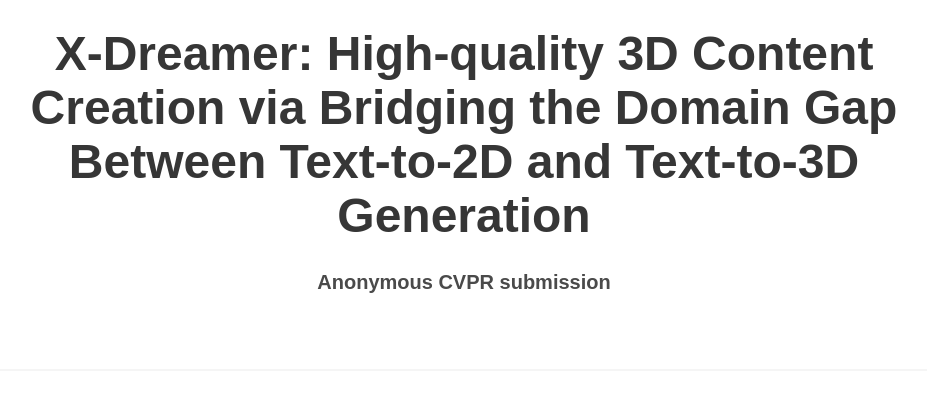
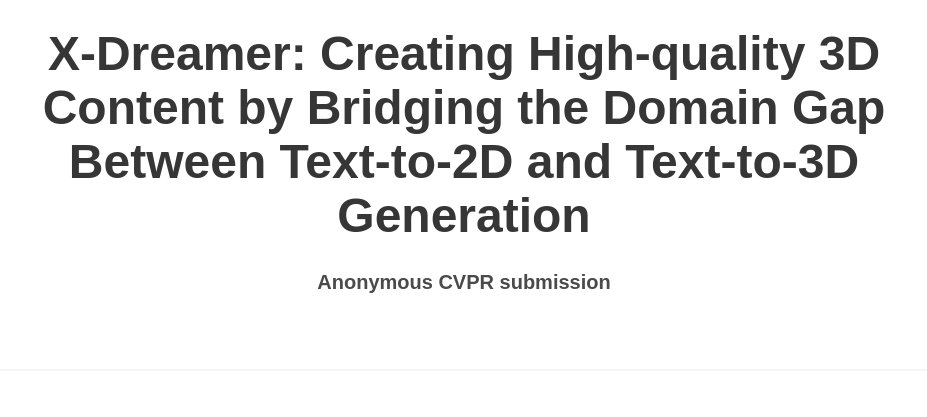
Before and after one commit to Anonymous-11111/Anonymous-11111.github.io, a plain HTML site: page index.html in a window 1280 px wide. Shown: the part 203-620 px from the top of the page, without its empty margins (176-1103 px from the left). Drawn offline with Linux system fonts and the light colour scheme; a web font is replaced by a local one.

Commit message:
Update index.html

```diff
--- a/index.html
+++ b/index.html
@@ -3,7 +3,7 @@
 <head>
   <meta charset="utf-8">
   <meta name="viewport" content="width=device-width, initial-scale=1">
-  <title>X-Dreamer: High-quality 3D Content Creation via Bridging the Domain Gap Between Text-to-2D and Text-to-3D Generation</title>
+  <title>X-Dreamer: Creating High-quality 3D Content by Bridging the Domain Gap Between Text-to-2D and Text-to-3D Generation</title>
   <link rel="shortcut icon" href="./static/our_gif/logo.ico" />
 
   <link href="https://fonts.googleapis.com/css?family=Google+Sans|Noto+Sans|Castoro"
@@ -32,7 +32,7 @@
         <div class="column has-text-centered">
           <img style="width:15%;" src="./static/our_gif/logo_name.png">
           <p><span>&nbsp</span></p>
-          <h1 class="title is-1 publication-title">X-Dreamer: High-quality 3D Content Creation via Bridging the Domain Gap Between Text-to-2D and Text-to-3D Generation</h1>
+          <h1 class="title is-1 publication-title">X-Dreamer: Creating High-quality 3D Content by Bridging the Domain Gap Between Text-to-2D and Text-to-3D Generation</h1>
 
 
           <div class="is-size-5 publication-authors">
```
